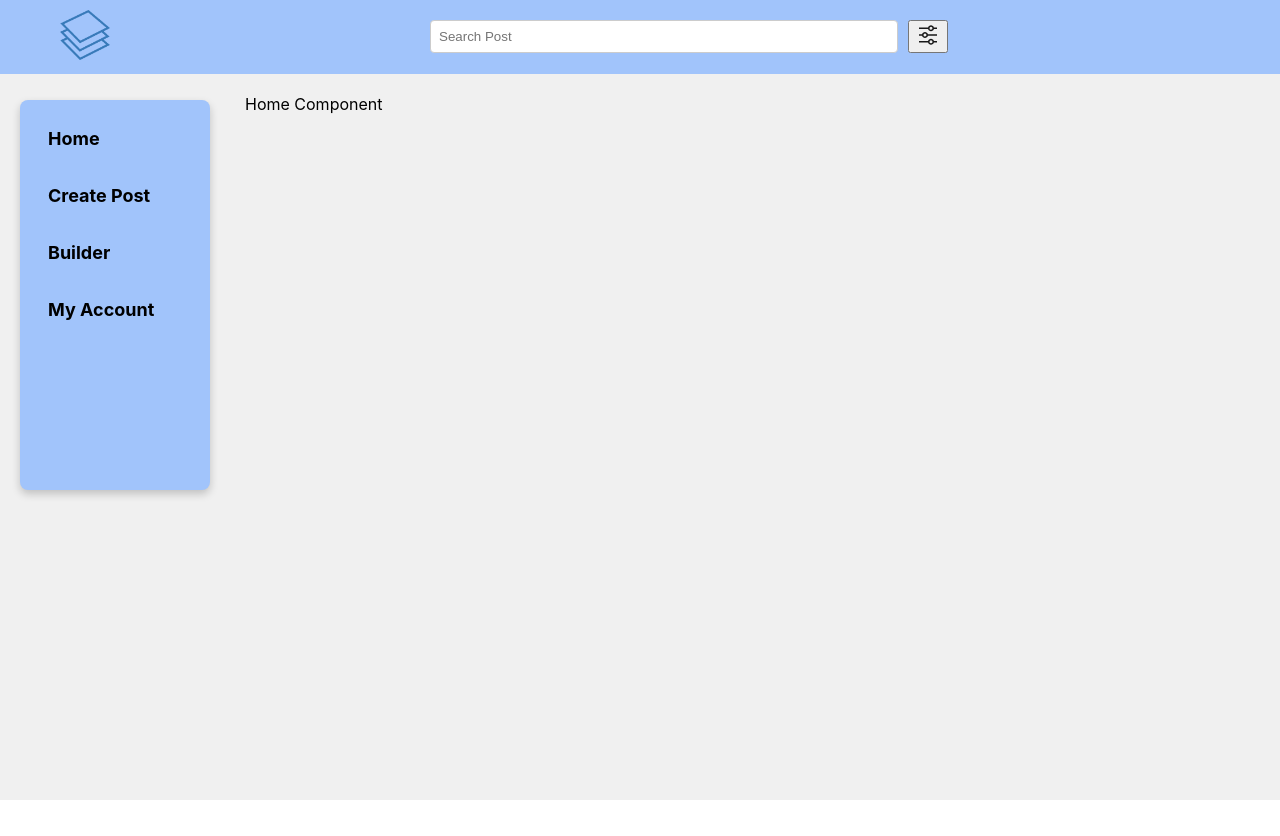
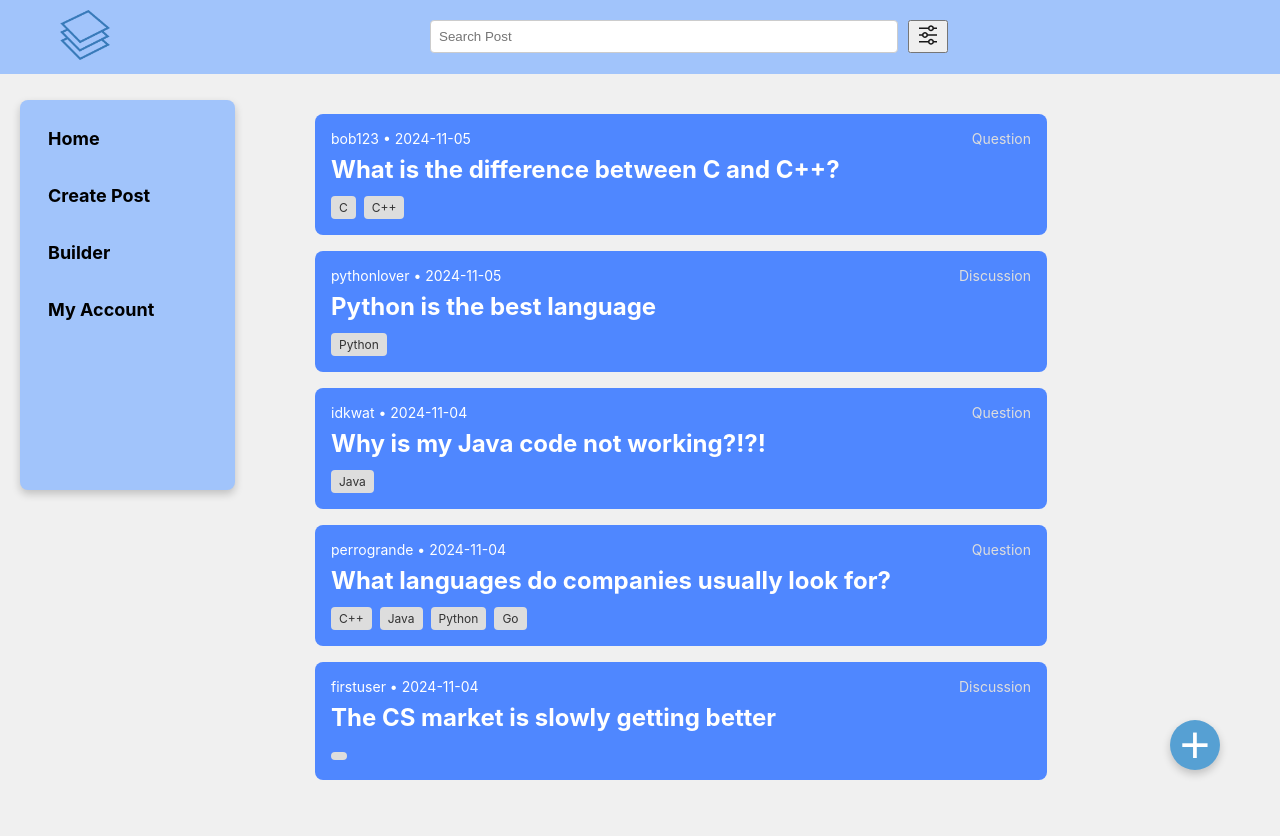
Before and after one commit to 20201141/NSF, a React (Create React App) app: page / in a window 1280 px wide. Before the commit the page ends 800 px from the top, so only its background shows below. Built offline with nearby package versions, Linux system fonts and the light colour scheme.

Commit message:
Added Post Displays On Forum Page

```diff
--- a/src/App.css
+++ b/src/App.css
@@ -6,8 +6,9 @@
     "sidebar content";
   grid-template-columns: 200px 1fr;
   grid-template-rows: auto 1fr;
-  height: 100vh;
   background-color: #F0F0F0;
+  min-height: 100vh;
+  overflow: hidden;
 }
 
 /* Top Navigation Bar */
@@ -45,7 +46,7 @@
   position: absolute; /* Allows you to control positioning with top and left */
   top: 100px; /* Distance from the top bar */
   left: 20px; /* Distance from the left side of the website */
-  width: 150px; /* Set your desired width */
+  width: 175px; /* Set your desired width */
   height: 350px; /* Set your desired height */
   background-color: #A1C4FB; /* Sidebar color */
   border-radius: 8px; /* Rounded corners */
--- a/src/App.tsx
+++ b/src/App.tsx
@@ -1,10 +1,54 @@
 import React from 'react';
 import { BrowserRouter as Router, Route, Link, Routes } from 'react-router-dom';
+import './App.css';
+
 import logo from './images/logo.png';
 import filter from './images/filter-32.svg';
-import './App.css';
+
+import Forum from "./forum/Forum";
+import { Post } from "./classes/Post";
+
 
 const App: React.FC = () => {
+
+  const posts: Post[] = [
+    {
+      username: "bob123",
+      date: "2024-11-05",
+      category: "Question",
+      title: "What is the difference between C and C++?",
+      tags: ["C", "C++"],
+    },
+    {
+      username: "pythonlover",
+      date: "2024-11-05",
+      category: "Discussion",
+      title: "Python is the best language",
+      tags: ["Python"],
+    },
+    {
+      username: "idkwat",
+      date: "2024-11-04",
+      category: "Question",
+      title: "Why is my Java code not working?!?!",
+      tags: ["Java"],
+    },
+    {
+      username: "perrogrande",
+      date: "2024-11-04",
+      category: "Question",
+      title: "What languages do companies usually look for?",
+      tags: ["C++", "Java", "Python", "Go"],
+    },
+    {
+      username: "firstuser",
+      date: "2024-11-04",
+      category: "Discussion",
+      title: "The CS market is slowly getting better",
+      tags: [""],
+    },
+  ];
+
   return (
     <Router>
       <div className="app-container">
@@ -30,7 +74,10 @@ const App: React.FC = () => {
         {/* Main Content Area */}
         <div className="content">
           <Routes>
-            <Route path="/" element={<div>Home Component</div>} />
+            <Route path="/" element={
+              <div>
+                <Forum posts={posts} />
+              </div>} />
             <Route path="/create-post" element={<div>Create Post Component</div>} />
             <Route path="/builder" element={<div>Builder Component</div>} />
             <Route path="/account" element={<div>My Account Component</div>} />
--- /dev/null
+++ b/src/classes/Post.ts
@@ -0,0 +1,7 @@
+export type Post = {
+    username: string;
+    date: string;
+    category: string;
+    title: string;
+    tags: string[];
+};
--- /dev/null
+++ b/src/forum/Forum.css
@@ -0,0 +1,79 @@
+/* Forum.css */
+.forum {
+    position: relative;
+    max-height: 100vh; /* Adjust as needed */
+    overflow-y: auto; /* Makes the forum scrollable */
+    padding: 20px;
+    background-color: #f0f0f0; /* Background color for the content area */
+}
+
+.post-card {
+    background-color: #4f87ff;
+    border-radius: 8px;
+    padding: 16px;
+    margin-bottom: 16px;
+    width: 700px;
+    margin-left: 50px;
+    color: white;
+}
+
+.post-header {
+    display: flex;
+    justify-content: space-between;
+    font-size: 14px;
+}
+
+.post-category {
+    margin-left: 10px;
+    color: #ddd;
+}
+
+.post-title {
+    display: block;
+    font-size: 24px;
+    font-weight: bold;
+    color: white;
+    margin-top: 8px;
+    text-decoration: none;
+    cursor: pointer;
+}
+
+.post-title:hover {
+    text-decoration: underline;
+}
+
+.post-tags {
+    margin-top: 12px;
+}
+
+.tag {
+    display: inline-block;
+    background-color: #ddd;
+    color: #333;
+    padding: 4px 8px;
+    border-radius: 4px;
+    font-size: 12px;
+    margin-right: 8px;
+}
+
+.floating-button {
+    position: fixed;
+    bottom: 30px;
+    right: 60px;
+    width: 50px;
+    height: 50px;
+    border-radius: 50%;
+    background-color: #56A0D3;
+    color: white;
+    font-size: 52px;
+    border: none;
+    cursor: pointer;
+    box-shadow: 0px 4px 8px rgba(0, 0, 0, 0.2);
+    display: flex;
+    align-items: center;
+    justify-content: center;
+}
+
+.floating-button:hover {
+    background-color: #4a8db7;
+}
--- /dev/null
+++ b/src/forum/Forum.tsx
@@ -0,0 +1,39 @@
+// components/Forum.tsx
+import React from "react";
+import { Post } from "../classes/Post";
+import "./Forum.css";
+
+type ForumProps = {
+  posts: Post[];
+};
+
+const Forum: React.FC<ForumProps> = ({ posts }) => {
+  return (
+    <div className="forum">
+      {posts.map((post, index) => (
+        <div key={index} className="post-card">
+          <div className="post-header">
+            <span>{post.username} • {post.date}</span>
+            <span className="post-category">{post.category}</span>
+          </div>
+          <a href="Hello" className="post-title">
+            {post.title}
+          </a>
+          <div className="post-tags">
+            {post.tags.map((tag, tagIndex) => (
+              <span key={tagIndex} className="tag">
+                {tag}
+              </span>
+            ))}
+          </div>
+        </div>
+      ))}
+
+      <button className="floating-button" onClick={() => "Here"}>
+      +
+      </button>
+    </div>
+  );
+};
+
+export default Forum;
```
